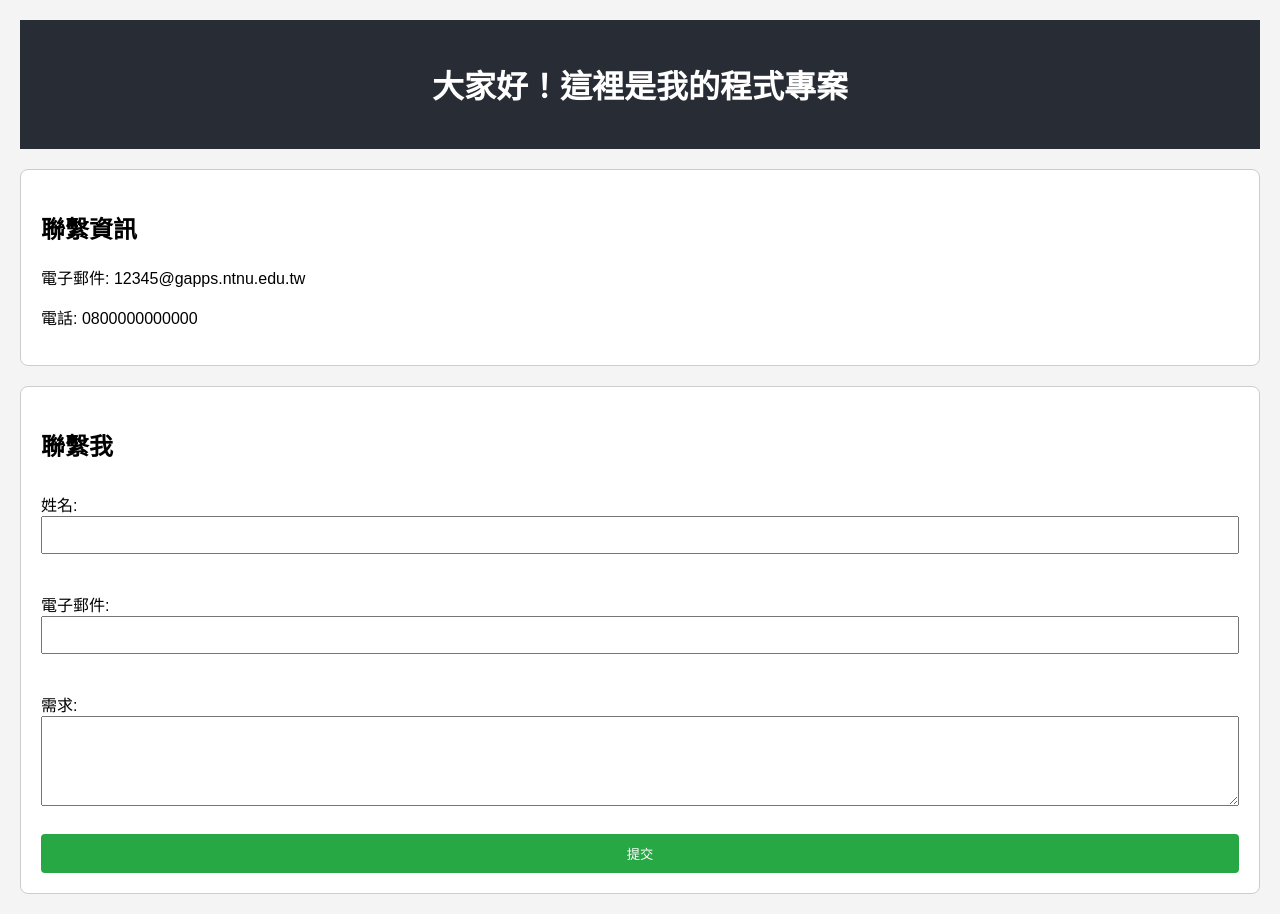
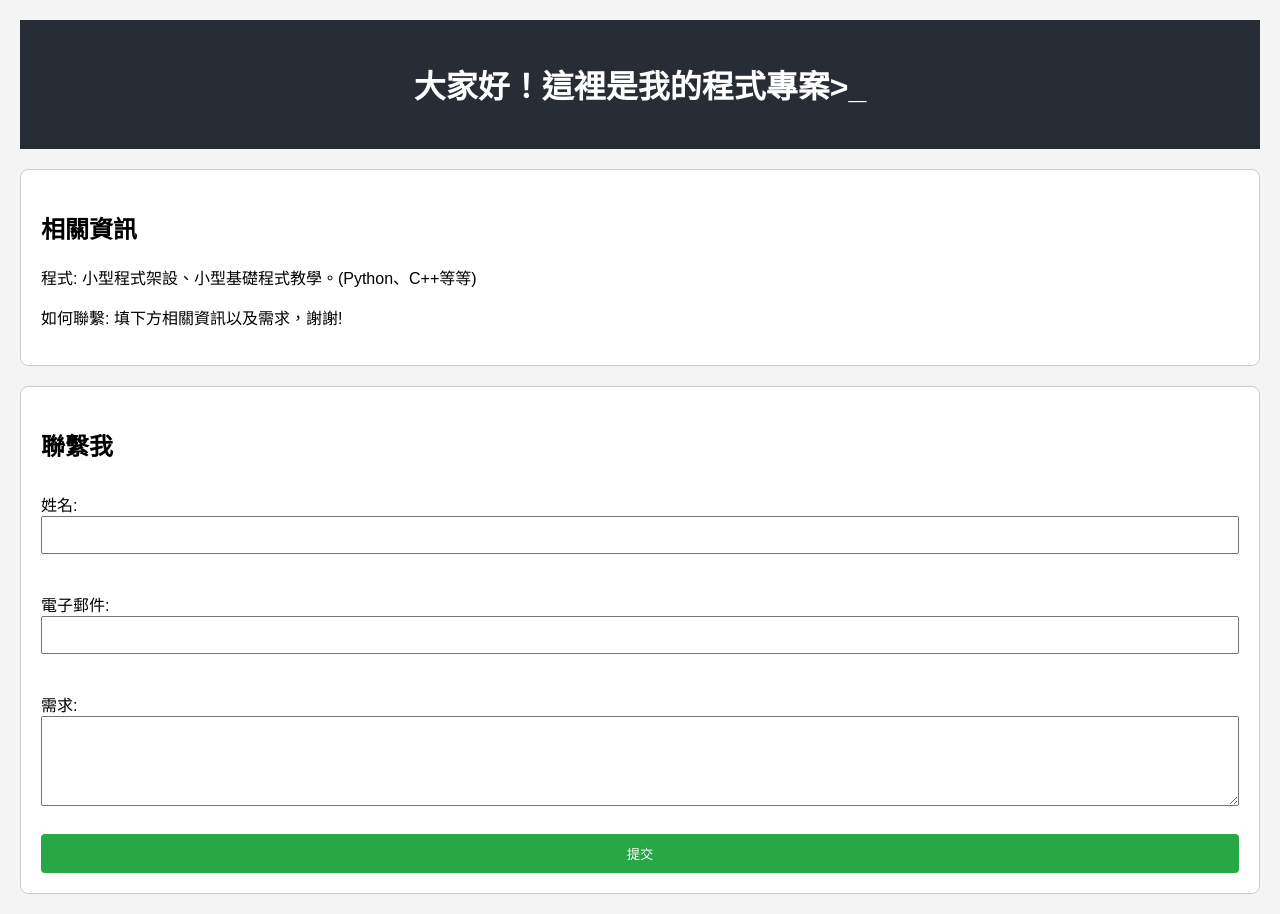
Before and after one commit to Juliacreat/A-Website-for-testing, a plain HTML site: page index.html in a window 1280 px wide. Drawn offline with Linux system fonts and the light colour scheme.

Commit message:
Update index.html

```diff
--- a/index.html
+++ b/index.html
@@ -3,17 +3,17 @@
 <head>
     <meta charset="UTF-8">
     <meta name="viewport" content="width=device-width, initial-scale=1.0">
-    <title>我的程式專案</title>
+    <title>小程式專案接案</title>
     <link rel="stylesheet" href="style.css">
 </head>
 <body>
     <header>
-        <h1>大家好！這裡是我的程式專案</h1>
+        <h1>大家好！這裡是我的程式專案>_<! </h1>
     </header>
     <section id="contact-info">
-        <h2>聯繫資訊</h2>
-        <p>電子郵件: 12345@gapps.ntnu.edu.tw</p>
-        <p>電話: 0800000000000</p>
+        <h2>相關資訊</h2>
+        <p>程式: 小型程式架設、小型基礎程式教學。(Python、C++等等)</p>
+        <p>如何聯繫: 填下方相關資訊以及需求，謝謝!</p>
     </section>
     <section id="contact-form">
         <h2>聯繫我</h2>
```
